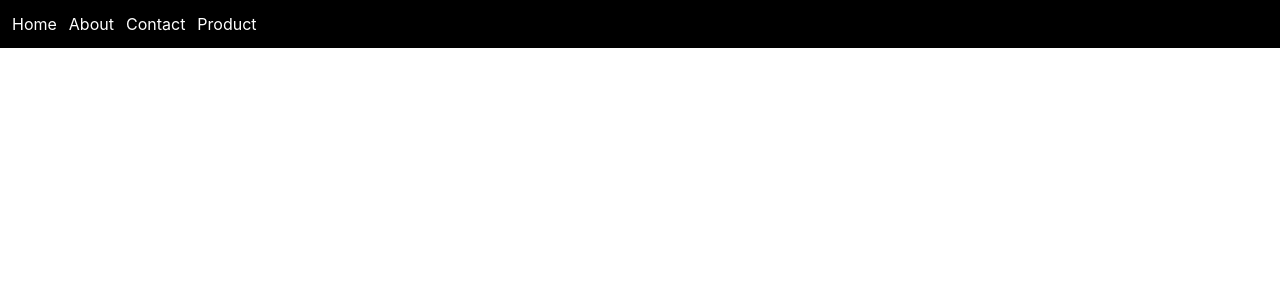
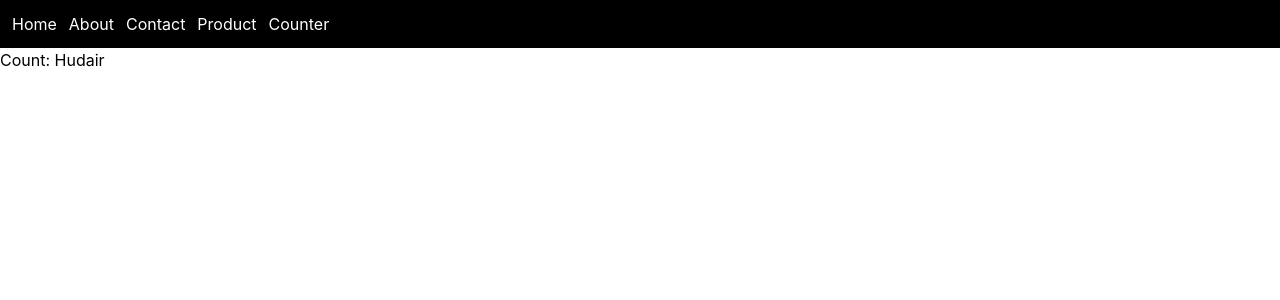
Before and after one commit to hudairyounas/WEB-BATCH2-ONLINE, a React (Vite) app in the folder vite/: page /counter in a window 1280 px wide. Shown: the top 300 px of the page. Built offline with nearby package versions, Linux system fonts and the light colour scheme.

Commit message:
react class 24

```diff
--- a/vite/package.json
+++ b/vite/package.json
@@ -10,10 +10,12 @@
     "preview": "vite preview"
   },
   "dependencies": {
+    "@reduxjs/toolkit": "^2.12.0",
     "@tailwindcss/vite": "^4.3.2",
     "axios": "^1.18.1",
     "react": "^19.2.6",
     "react-dom": "^19.2.6",
+    "react-redux": "^9.3.0",
     "react-router-dom": "^7.18.0",
     "tailwindcss": "^4.3.2",
     "yup": "^1.7.1"
--- a/vite/src/components/navbar/Navbar.jsx
+++ b/vite/src/components/navbar/Navbar.jsx
@@ -16,6 +16,9 @@ const Navbar = () => {
         <NavLink to="/product">
             Product
         </NavLink>
+        <NavLink to="/counter">
+            Counter
+        </NavLink>
     </div>
   )
 }
--- /dev/null
+++ b/vite/src/pages/counter/Counter.jsx
@@ -0,0 +1,16 @@
+import React from 'react'
+import { useSelector } from 'react-redux'
+
+const Counter = () => {
+
+
+    const count = useSelector((state) => state.counterSlice.userName)
+
+  return (
+    <div>
+        <h1>Count: {count}</h1>
+    </div>
+  )
+}
+
+export default Counter
--- a/vite/src/routing/Routing.jsx
+++ b/vite/src/routing/Routing.jsx
@@ -5,6 +5,7 @@ import Contact from "../pages/contact/Contact";
 import About from "../pages/about/About";
 import Navbar from "../components/navbar/Navbar";
 import Product from "../pages/product/Product";
+import Counter from "../pages/counter/Counter";
 
 const Routing = () => {
   return (
@@ -15,6 +16,7 @@ const Routing = () => {
         <Route path="/contact" element={<Contact />} />
         <Route path="/about" element={<About />} />
         <Route path="/product" element={<Product />} />
+        <Route path="/counter" element={<Counter />} />
       </Routes>
     </>
   );
--- /dev/null
+++ b/vite/src/store/slices/counter.slice.js
@@ -0,0 +1,15 @@
+import { createSlice } from "@reduxjs/toolkit";
+
+const counterSlice = createSlice({
+  name: "counter",
+  initialState: {
+    count: 0,
+    userName: "Hudair",
+  },
+  reducers: {
+    increment: (state) => {
+      state.count += 1;
+    },
+  },
+});
+export default counterSlice.reducer;
--- /dev/null
+++ b/vite/src/store/store.js
@@ -0,0 +1,8 @@
+import { configureStore } from "@reduxjs/toolkit";
+import counterSlice from "./slices/counter.slice.js";
+
+export const store = configureStore({
+  reducer: {
+    counterSlice: counterSlice,
+  },
+});
```
Also changed, not shown: vite/src/components/useEffect/UseEffect.jsx (+20 -19 lines), vite/src/main.jsx (+13 -11 lines), vite/src/store/slices/post.slice.js (added), vite/src/store/slices/user.slice.js (added), 1 other file (tests, documents, lock files or other folders).
